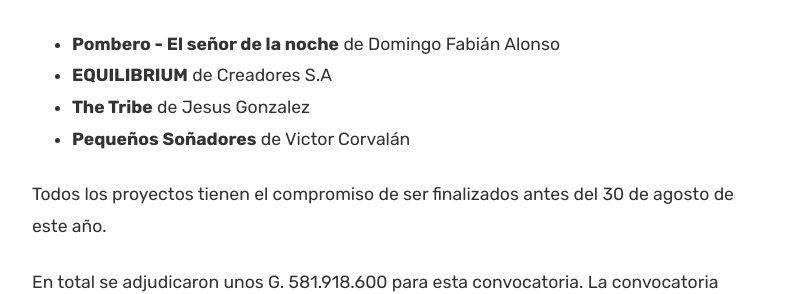
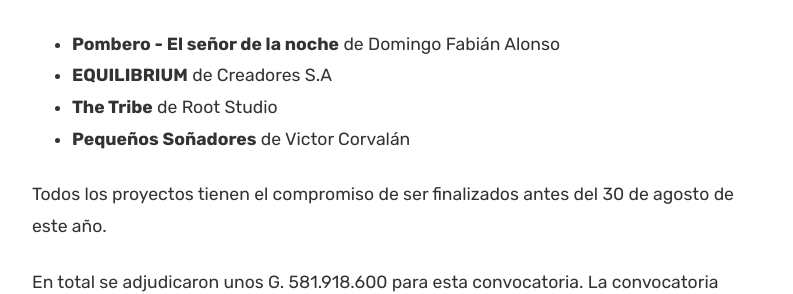
Before and after one commit to pescode/igdapy.github.io, a Jekyll site: the page built from _posts/2020-5-19-ganadores-crea-bonos-covid19.md, in a window 1280 px wide and 900 px high, scrolled down 1304 px. Shown: the part 163-457 px from the top of the window, without its empty margins (433-1226 px from the left). Built offline with Jekyll 4.4.1, drawn with Linux system fonts in a browser that asks for light colours; comment, search, counter and statistics services are not loaded.

Commit message:
fix author

```diff
--- a/_posts/2020-5-19-ganadores-crea-bonos-covid19.md
+++ b/_posts/2020-5-19-ganadores-crea-bonos-covid19.md
@@ -12,7 +12,7 @@
 
 - **Pombero - El señor de la noche** de Domingo Fabián Alonso
 - **EQUILIBRIUM** de Creadores S.A
-- **The Tribe** de Jesus Gonzalez
+- **The Tribe** de Root Studio
 - **Pequeños Soñadores** de Victor Corvalán
 
 Todos los proyectos tienen el compromiso de ser finalizados antes del 30 de agosto de este año.
```
